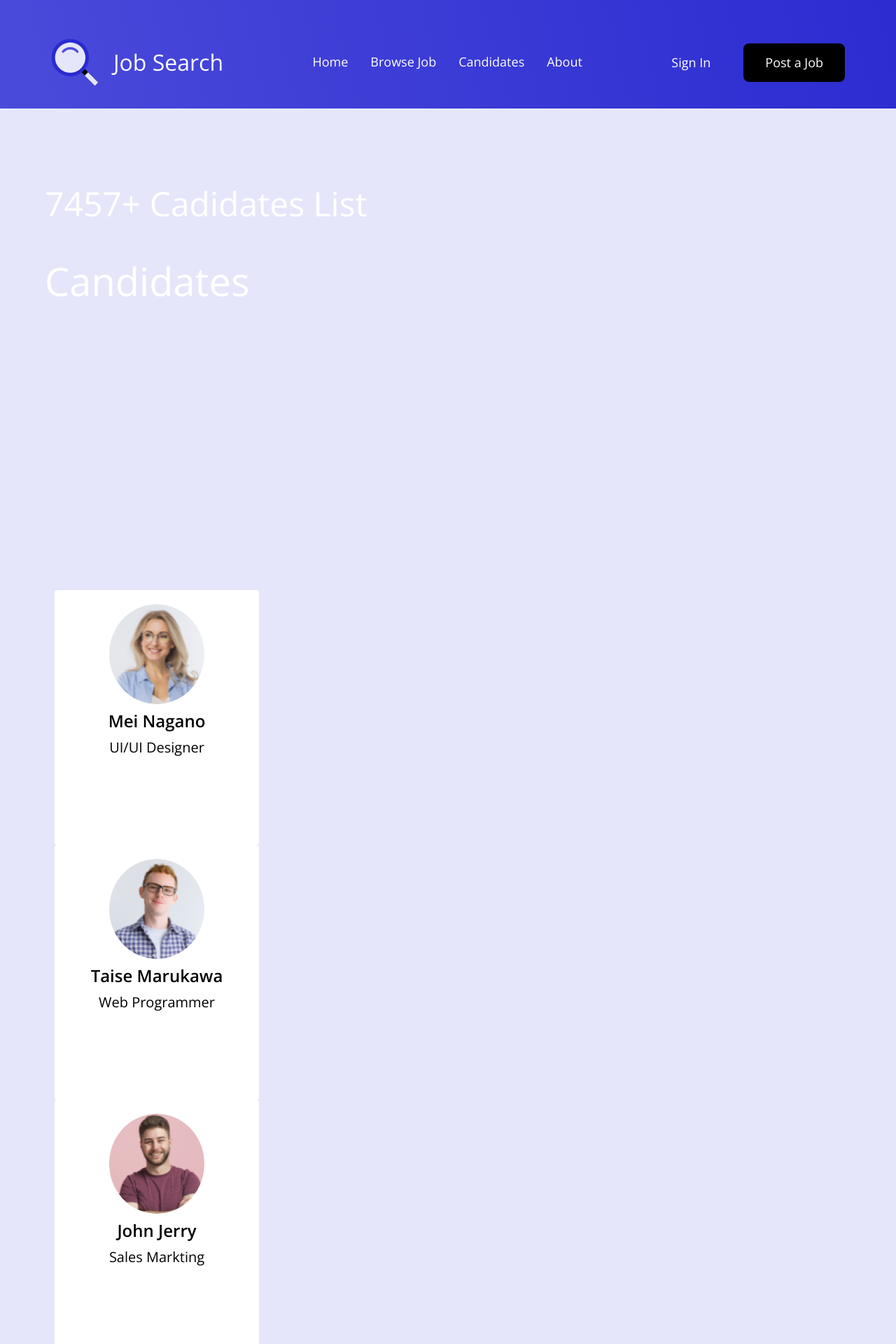
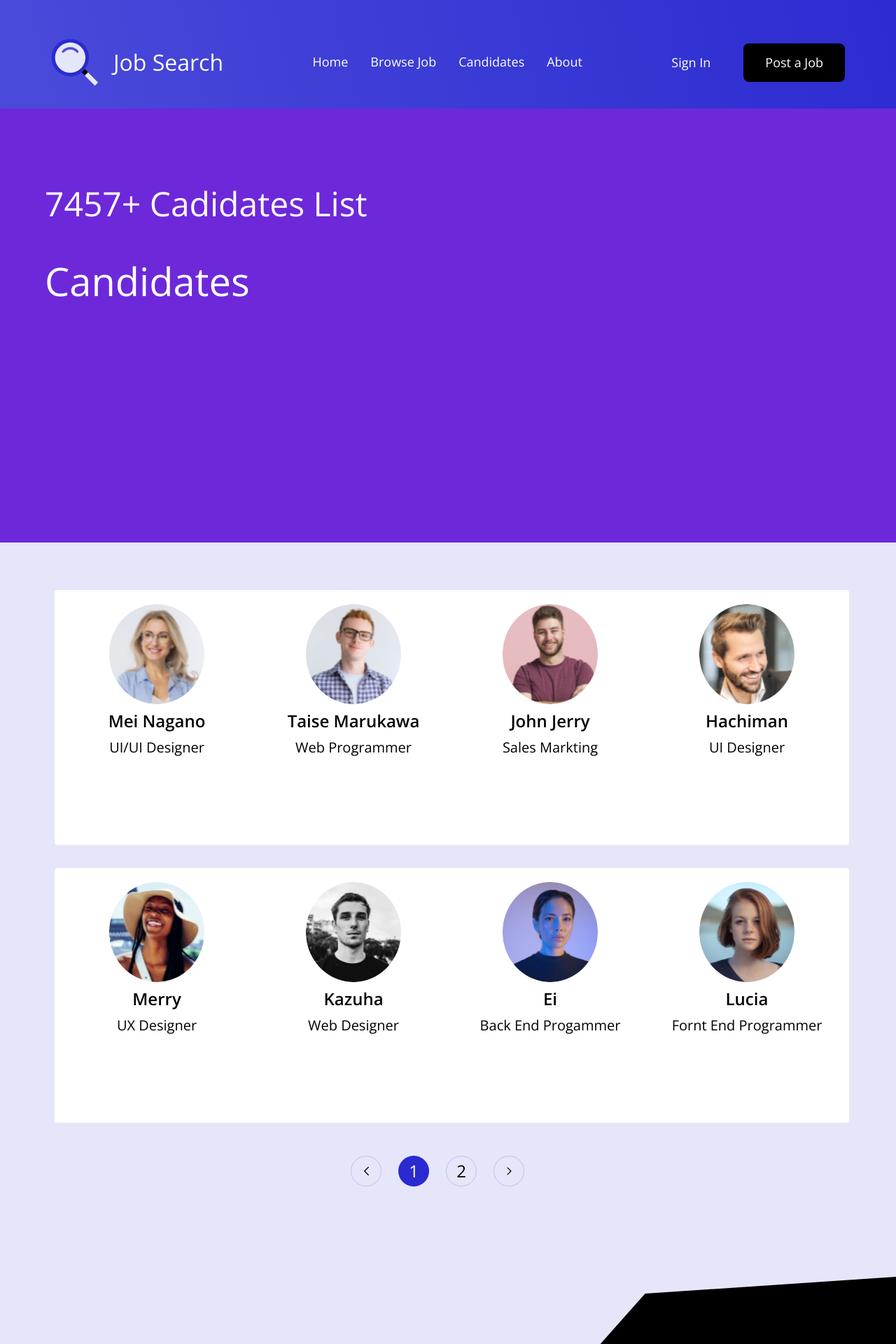
Before and after one commit to nicotolini/Ong-Project, a React (Vite) app: page /Candidates in a window 1280 px wide. Shown: the top 1920 px of the page at 70% size. Built offline with nearby package versions, Linux system fonts and the light colour scheme.

Commit message:
changes index pagination subhead

```diff
--- a/src/component/Pagination.jsx
+++ b/src/component/Pagination.jsx
@@ -9,7 +9,7 @@ export const Pagination = ({ pages = 1, onPageChange }) => {
   }, [isActive]);
 
   return (
-    <div className="flex gap-[24px]">
+    <div className="flex_center gap-[24px] pt-[44px]">
       <PaginationButton onClick={() => setIsActive((prev) => (prev - 1 === 0 ? prev : prev - 1))}>
         <img src="./previcon.svg" alt="previcon" className="w-[7px] h-[14px]" />
       </PaginationButton>
--- a/src/component/SubHeading.jsx
+++ b/src/component/SubHeading.jsx
@@ -2,7 +2,7 @@ import React from "react";
 
 export const SubHeading = ({ title, subTitle }) => {
   return (
-    <div className="flex flex-col pt-[100px] pl-[64px] h-[620px]">
+    <div className="flex flex-col pt-[100px] pl-[64px] h-[620px] bg-violet-700">
       <h3 className="text-[48px] text-white-100 z-10">{subTitle}</h3>
       <h2 className="text-[56px] text-white-100 pt-[32px] z-10">{title}</h2>
     </div>
--- a/src/index.css
+++ b/src/index.css
@@ -28,3 +28,9 @@
   justify-content: center;
   align-items: center;
 }
+
+.grid_candidates {
+  display: grid;
+  grid-template-columns: repeat(auto-fill, minmax(250px, 1fr));
+  gap: 30px;
+}
```
